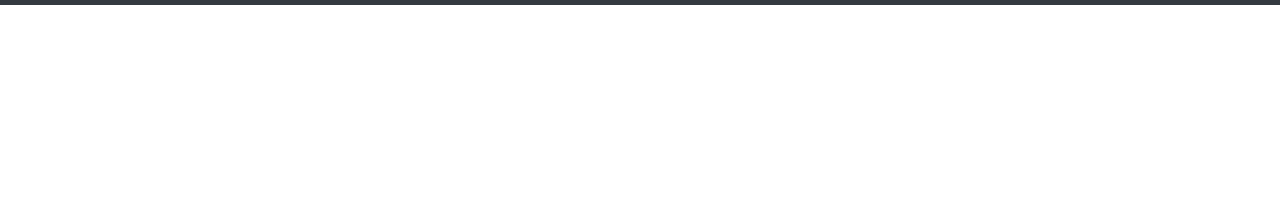
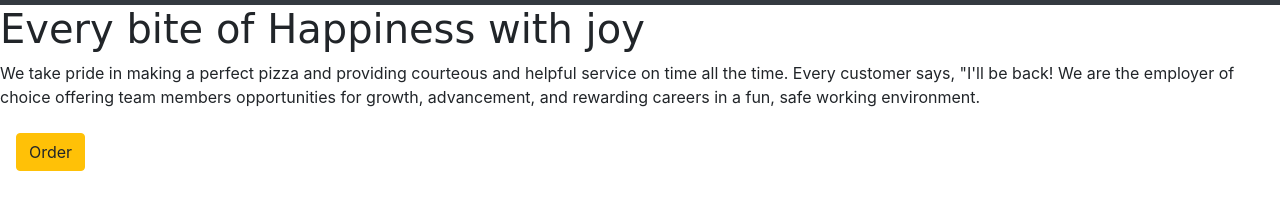
Before and after one commit to KaranjaK/Tasty-Pizzeria, a plain HTML site: page index.html in a window 1280 px wide. Shown: the part 163-372 px from the top of the page. Drawn offline with nearby package versions, Linux system fonts and the light colour scheme; a web font is replaced by a local one.

Commit message:
Ot will add the home section

```diff
--- a/index.html
+++ b/index.html
@@ -39,6 +39,7 @@
       href="https://fonts.googleapis.com/css2?family=Neonderthaw&display=swap"
       rel="stylesheet"
     />
+    <link href="https://fonts.googleapis.com/css2?family=Lobster&display=swap" rel="stylesheet">
     <title>Tasty Pizzeria</title>
   </head>
   <body>
@@ -202,9 +203,32 @@
         </div>
       </div>
     </header>
-    <section class="container-fluid">
+    <section class="home">
+      <div class="bg">
+        <h1 class="text-justify">
+        <span>Every bite of </span>
+        <span>Happiness with joy</span>
+      </h1>
+      <p>
+        <span>We take pride in making a perfect pizza</span>
+        <span>and providing courteous and helpful service</span>
+        <span>on time all the time. Every customer says,</span>
+        <span>"I'll be back! We are the employer of choice</span>
+        <span>offering team members opportunities for growth,</span>
+        <span>advancement, and rewarding careers in a fun,</span>
+        <span>safe working environment.</span>
+      </p>
+      <a class="nav-link" href="#">
+                <button type="button" class="btn btn-warning" data-toggle="modal"
+        data-target="#myModal">Order</button>
+            </a>
+      </div>
+
 
     </section>
+    <footer>
+
+    </footer>
 
   </body>
 </html>
```
